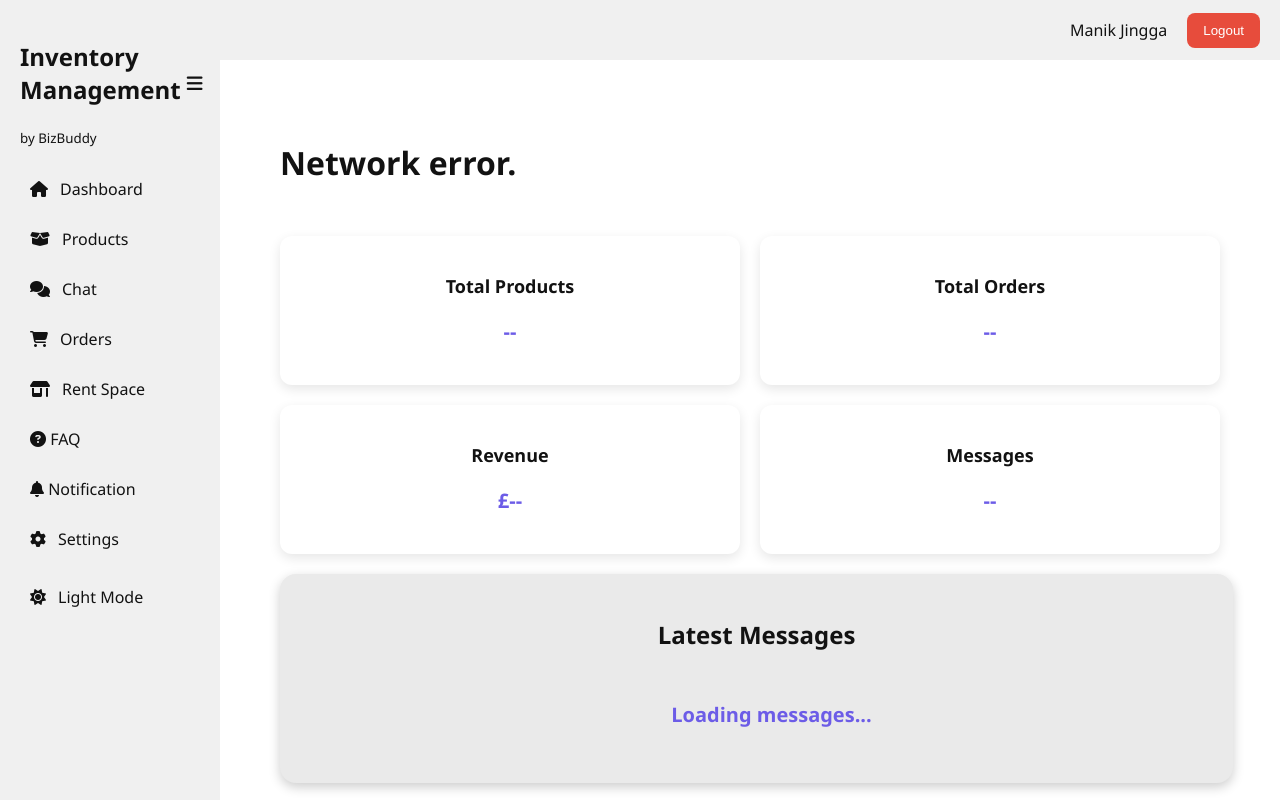
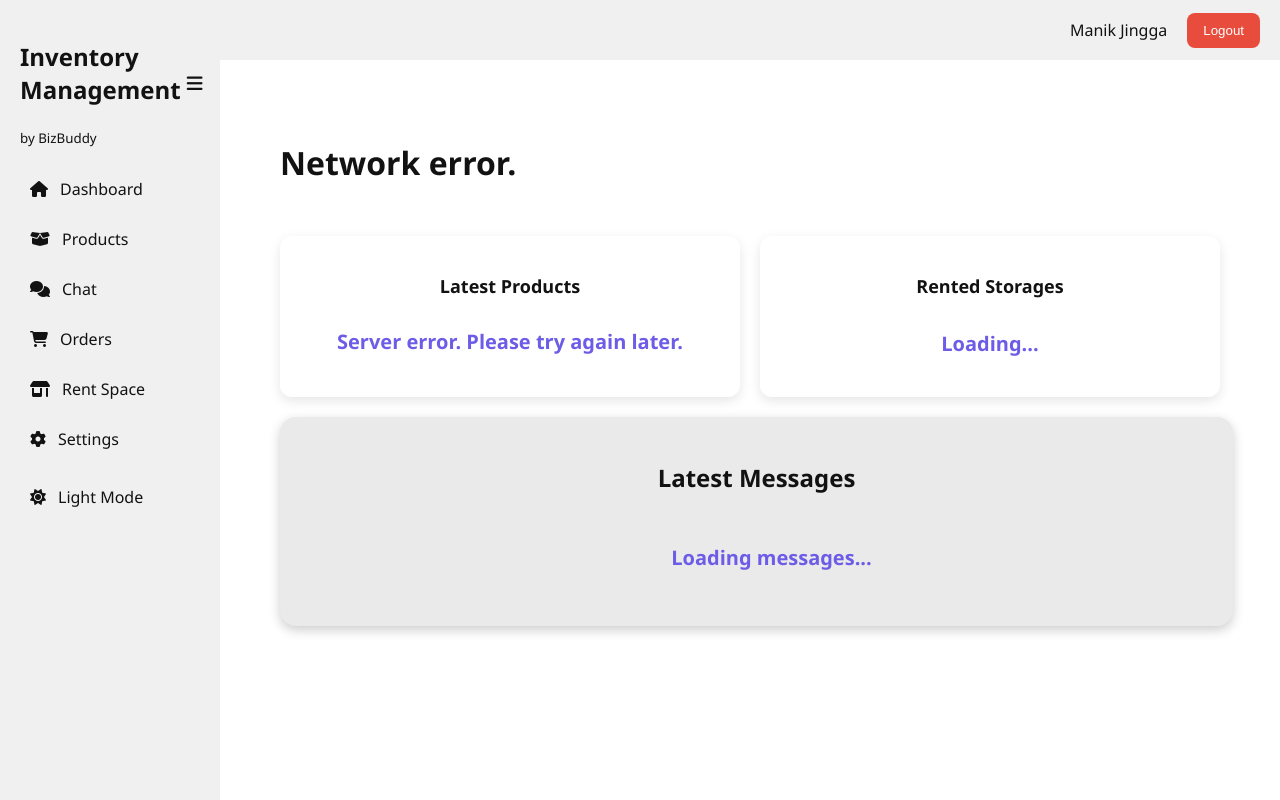
Before and after one commit to rohiiittttt/myplatform, a Django app: template templates/dashboard.html in a window 1280 px wide. Run offline with Django 3.2, Linux system fonts and the light colour scheme; the template is opened without the code that fills it, so the values that code supplies are empty.

Commit message:
Dashboard Completed

```diff
--- a/static/css/styles.css
+++ b/static/css/styles.css
@@ -691,3 +691,113 @@
   font-weight: 700;
   margin-right: 6px;
 }
+
+
+.product-preview-list {
+  display: flex;
+  flex-direction: column;
+  gap: 12px;
+  margin-top: 10px;
+}
+
+.small-card {
+  background-color: var(--card-bg, #fff);
+  padding: 12px 16px;
+  border-radius: 10px;
+  box-shadow: 0 2px 6px rgba(0,0,0,0.05);
+}
+
+/* .product-row {
+  display: flex;
+  justify-content: space-between;
+  align-items: center;
+  background-color: var(--card-bg);
+  padding: 10px 16px;
+  border-radius: 8px;
+  margin-bottom: 10px;
+  box-shadow: 0 2px 4px rgba(0,0,0,0.05);
+  font-weight: 500;
+  gap: 20px;
+}
+
+.product-row span {
+  flex: 1;
+  color: var(--text-color);
+}
+
+.product-row button.delete-btn {
+  background-color: #e74c3c;
+  color: white;
+  border: none;
+  padding: 6px 12px;
+  border-radius: 6px;
+  cursor: pointer;
+}
+
+.product-row button.delete-btn:hover {
+  background-color: #c0392b;
+} */
+
+
+
+
+.product-card-message-style {
+  background-color: var( --bg-main);
+  color:  var(--text-color);
+  padding: 12px 20px;
+  margin-bottom: 12px;
+  border-radius: 12px;
+  box-shadow: 0 2px 8px rgba(0, 0, 0, 0.05);
+  font-weight: 500;
+  display: flex;
+  justify-content: space-between;
+  align-items: center;
+  gap: 20px;
+}
+
+.product-card-message-style span {
+  font-weight: 600;
+  color:  var(--text-color);
+}
+
+.product-card-message-style .delete-btn {
+  background-color: #e74c3c;
+  color: white;
+  border: none;
+  padding: 6px 14px;
+  border-radius: 6px;
+  cursor: pointer;
+  font-weight: 500;
+}
+
+.product-card-message-style .delete-btn:hover {
+  background-color: #c0392b;
+}
+
+.dashboard-storage-list {
+  display: flex;
+  flex-direction: column;
+  gap: 10px;
+  margin-top: 10px;
+}
+
+.dashboard-storage-list {
+  display: flex;
+  flex-direction: column;
+  gap: 12px;
+  margin-top: 12px;
+}
+
+.storage-row {
+  background-color:  var( --bg-main);;
+  padding: 14px 20px;
+  border-radius: 12px;
+  display: flex;
+  justify-content: space-between;
+  align-items: center;
+  font-weight: 500;
+}
+
+.storage-row span {
+  margin: 0 10px;
+}
--- a/static/js/dashboard.js
+++ b/static/js/dashboard.js
@@ -55,6 +55,136 @@
     }
 }
 
+// async function fetchProducts() {
+//     const token = localStorage.getItem("token");
+//     const list = document.getElementById("product-list");
+
+//     try {
+//         const res = await fetch("/api/products/all-products/", {
+//             headers: {
+//                 Authorization: "Bearer " + token
+//             }
+//         });
+
+//         const data = await res.json();
+
+//         if (res.ok) {
+//             if (data.length === 0) {
+//                 list.innerHTML = "<p>No products yet.</p>";
+//             } else {
+//                 list.innerHTML = data.map(product => `
+//                     <div class="product-card">
+//                         <h2>${product.name}</h2>
+//                         <p><strong>Price:</strong> $${product.price}</p>
+//                         <p><strong>Stock:</strong> ${product.stock}</p>
+//                         <p>${product.description}</p>
+//                         <button onclick="editProduct(${product.id})">Edit</button>
+//                         <button class="delete-btn" onclick="deleteProduct(${product.id})">Delete</button>
+//                     </div>
+//                 `).join("");
+//             }
+//         } else {
+//             list.innerHTML = "<p >Failed to load products.</p>";
+//         }
+//     } catch (err) {
+//         console.error("Error fetching products:", err);
+//         list.innerHTML = "<p>Server error. Please try again later.</p>";
+//     }
+// }
+
+async function fetchProducts() {
+    const token = localStorage.getItem("token");
+    const list = document.getElementById("product-list");
+
+    try {
+        const res = await fetch("/api/products/all-products/", {
+            headers: {
+                Authorization: "Bearer " + token
+            }
+        });
+
+        const data = await res.json();
+
+        if (res.ok) {
+            if (data.length === 0) {
+                list.innerHTML = "<p>No products yet.</p>";
+            } else {
+                // 🟣 Get only the last two
+                const latestTwo = data.slice(-2).reverse();
+
+                list.innerHTML = latestTwo.map(product => `
+                <div class="product-card-message-style">
+                    <span><strong>${product.name}</strong></span>
+                    <span>Price: $${product.price}</span>
+                    <span>Stock: ${product.stock}</span>
+                    <button class="delete-btn" onclick="deleteProduct(${product.id})">Delete</button>
+                </div>
+                `).join('');
+
+            }
+        } else {
+            list.innerHTML = "<p>Failed to load products.</p>";
+        }
+    } catch (err) {
+        console.error("Error fetching products:", err);
+        list.innerHTML = "<p>Server error. Please try again later.</p>";
+    }
+}
+
+async function deleteProduct(id) {
+    const res = await fetch(`/api/products/delete-product/${id}/`, {
+        method: 'DELETE',
+        headers: {
+            'Authorization': 'Bearer ' + localStorage.getItem('token')
+        }
+    });
+
+    if (res.ok) {
+        alert("Product deleted!");
+        fetchProducts();
+    } else {
+        alert("Failed to delete.");
+    }
+}
+async function fetchRentedStorages() {
+    const token = localStorage.getItem("token");
+    const container = document.getElementById("dashboard-storage-list");
+
+    if (!token || !container) return;
+
+    try {
+        const res = await fetch("/api/storage/", {
+            headers: {
+                "Authorization": `Bearer ${token}`,
+                "Content-Type": "application/json"
+            }
+        });
+
+        const data = await res.json();
+        const rented = data
+            .filter(storage => storage.status.toLowerCase() === 'rented')
+            .slice(-2);
+
+        if (rented.length === 0) {
+            container.innerHTML = "<p>No rented storages.</p>";
+            return;
+        }
+
+        container.innerHTML = rented.map(storage => `
+            <div class="storage-row">
+                <strong>${storage.storage_location}</strong> —
+                ${storage.storage_capacity} capacity |
+                Occupancy: ${storage.current_occupancy}
+            </div>
+        `).join("");
+
+    } catch (err) {
+        console.error("Failed to load rented storages:", err);
+        container.innerHTML = "<p>Error loading storages.</p>";
+    }
+}
+
+
 function logout() {
     localStorage.removeItem("token");
     window.location.href = "/login/";
@@ -64,4 +194,6 @@
 document.addEventListener("DOMContentLoaded", () => {
     fetchUserInfo();
     loadDashboardMessages(); // Load messages into dashboard
+    fetchProducts();
+    fetchRentedStorages();
   });
--- a/templates/buyer_orders.html
+++ b/templates/buyer_orders.html
@@ -2,7 +2,7 @@
 
 {% block content %}
 <div class="main-content">
-    <h2 class="page-title">Your Orders</h2>
+    <h2 class="page-title">Place Orders</h2>
     <div id="product-list" class="order-list">
         <!-- Product cards will be rendered here -->
     </div>
--- a/templates/dashboard.html
+++ b/templates/dashboard.html
@@ -7,20 +7,14 @@
 
   <div class="dashboard-grid">
     <div class="dashboard-card">
-      <h3>Total Products</h3>
-      <p id="total-products">--</p>
+        <h3>Latest Products</h3>
+        <div id="product-list" class="product-preview-list"></div>
     </div>
     <div class="dashboard-card">
-      <h3>Total Orders</h3>
-      <p id="total-orders">--</p>
-    </div>
-    <div class="dashboard-card">
-      <h3>Revenue</h3>
-      <p id="revenue">£--</p>
-    </div>
-    <div class="dashboard-card">
-      <h3>Messages</h3>
-      <p id="messages">--</p>
+        <h3>Rented Storages</h3>
+        <div id="dashboard-storage-list" class="dashboard-storage-list">
+          <p>Loading...</p>
+        </div>
     </div>
     <div class="dashboard-card single-row">
         <h3>Latest Messages</h3>
--- a/templates/includes/sidebar.html
+++ b/templates/includes/sidebar.html
@@ -32,8 +32,8 @@
             <li class="{% if request.path == '/storage/' %}active{% endif %}">
                 <a href="{% url 'storage_page' %}"><i class="fas fa-store-alt"></i> <span>Rent Space</span></a>
             </li>
-            <li><i class="fas fa-question-circle"></i> <span>FAQ</span></li>
-            <li><i class="fas fa-bell"></i> <span>Notification</span></li>
+            <!-- <li><i class="fas fa-question-circle"></i> <span>FAQ</span></li>
+            <li><i class="fas fa-bell"></i> <span>Notification</span></li> -->
             <li class="{% if request.path == '/settings/' %}active{% endif %}">
                 <a href="{% url 'settings_page' %}"><i class="fas fa-cog"></i> <span>Settings</span></a>
             </li>
--- a/templates/messaging.html
+++ b/templates/messaging.html
@@ -5,7 +5,7 @@
 <div class="chat-container">
     <div class="chat-header">
         <h2>Inbox</h2>
-        <input type="text" id="recipient-id" placeholder="Recipient User ID">
+        <input type="text" id="recipient-id" placeholder="Recipient Username">
     </div>
 
     <div id="chat-box" class="chat-box">
```
Also changed, not shown: db.sqlite3.
